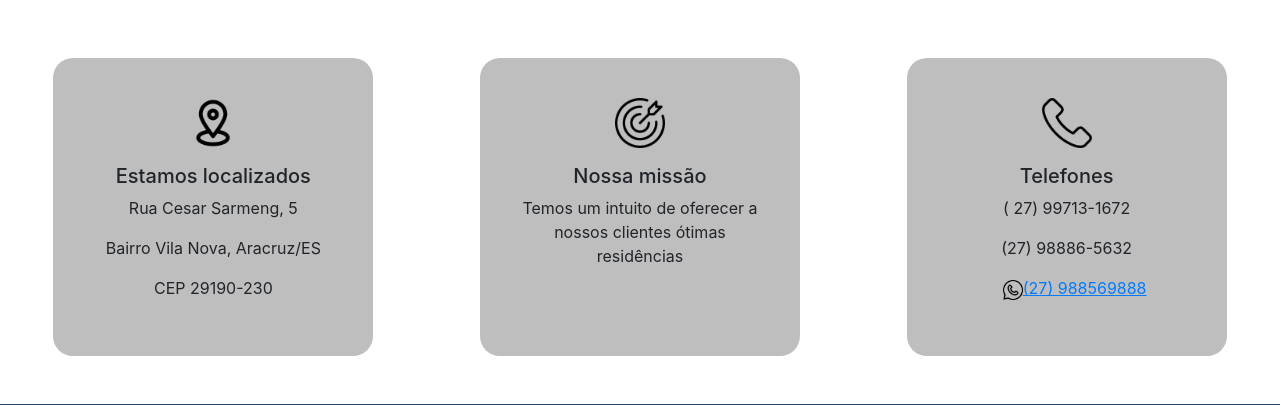
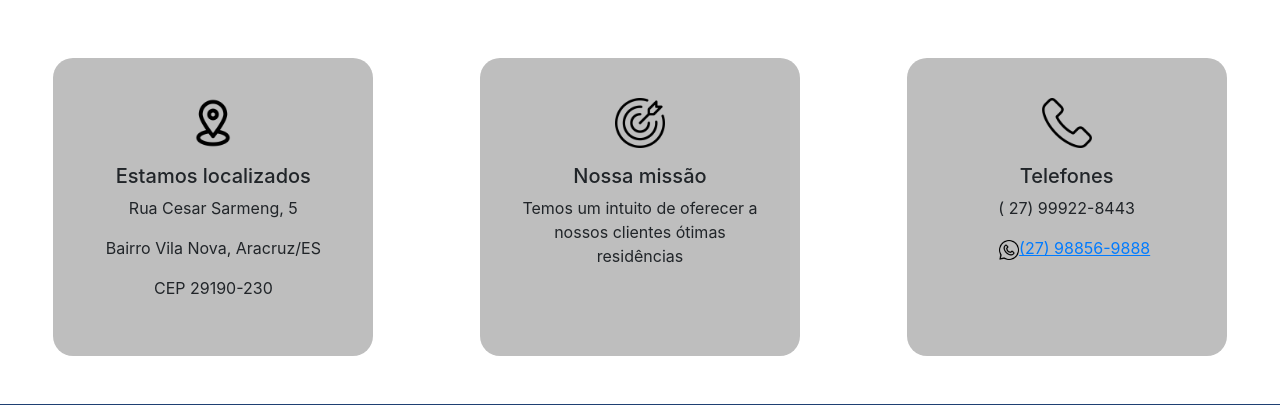
Before and after one commit to odivanmarco/AlvaroImoveis, a Django app: page /sobre/ in a window 1280 px wide. Shown: the part 56-461 px from the top of the page. Run offline with Django 4.2, Linux system fonts and the light colour scheme; some libraries are stand-ins or nearby versions.

Commit message:
telefone atualizado

```diff
--- a/plataforma/templates/sobre.html
+++ b/plataforma/templates/sobre.html
@@ -25,10 +25,9 @@
         <div class="col-md-3" id="card-sobre">
         <p class="text-center"><img src="{% static '/img/telefone.png' %}" alt="" width="50px"></p>
         <h5 class="text-center">Telefones</h5>
-        <p class="text-center" >( 27) 99713-1672</p>
-        <p class="text-center">(27) 98886-5632</p>
+        <p class="text-center" >( 27)  99922-8443 </p>
         <a class="whatsapp" target="_blank" href="https://wa.me/message/JPQMU3SUBNBTH1">
-            <p class="text-center ml-3"><img src="{% static '/img/wppPretoEBranco.png' %}" alt="logo whatsapp preto e branco" width="20px">(27) 988569888</p>
+            <p class="text-center ml-3"><img src="{% static '/img/wppPretoEBranco.png' %}" alt="logo whatsapp preto e branco" width="20px">(27) 98856-9888</p>
         </a>
         </div>
     </div>
```
